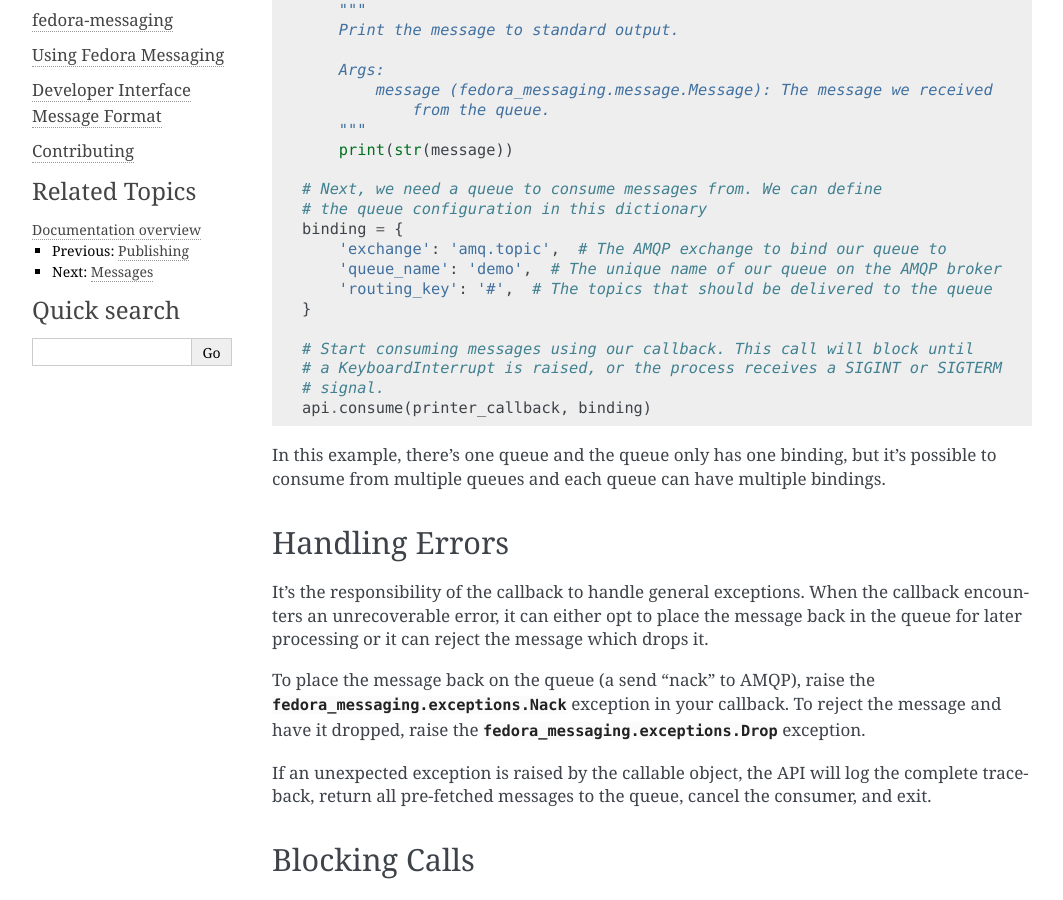
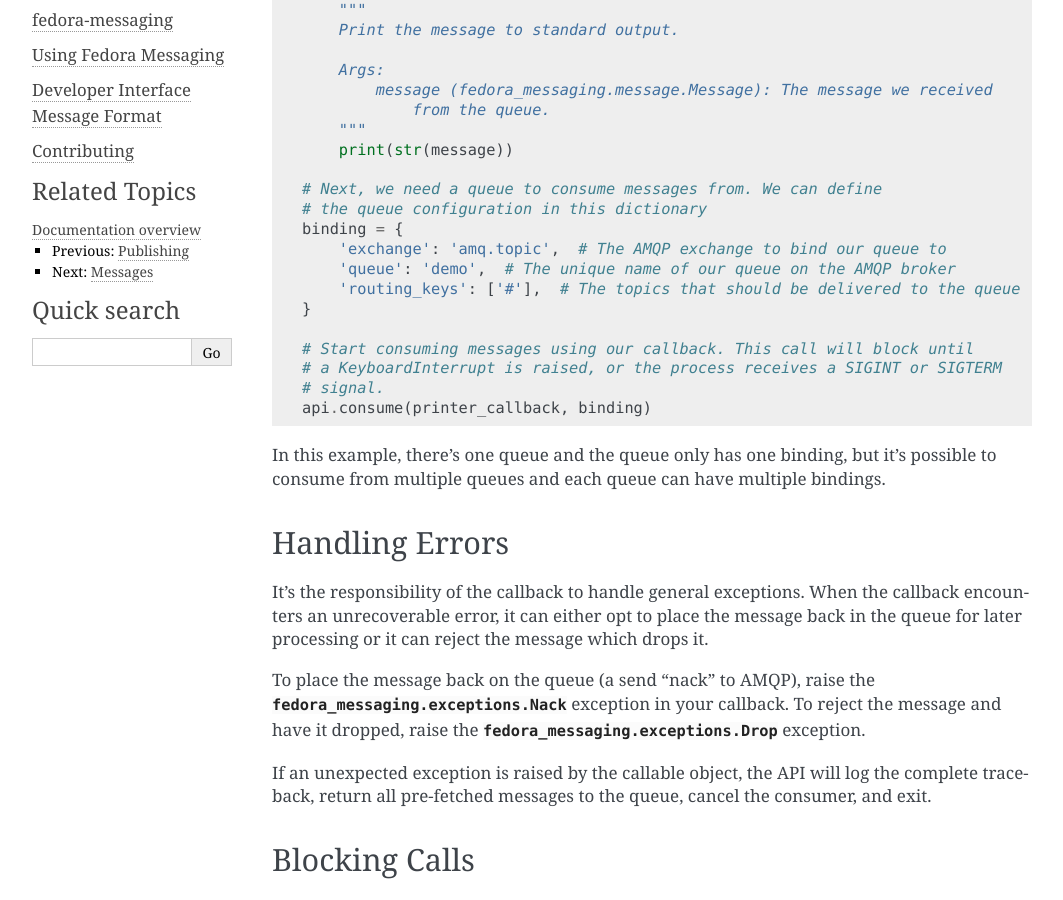
Before and after one commit to fedora-infra/fedora-messaging, a Sphinx documentation site: the page built from docs/consuming.rst, in a window 1280 px wide and 900 px high, scrolled down 569 px. Shown: the whole window, without its empty margins (98-1161 px from the left). Built offline with Sphinx 7.4.7, drawn with Linux system fonts in a browser that asks for light colours.

Commit message:
Correct cli consume bindings parameters
Signed-off-by: Sebastian Wojciechowski <s.wojciechowski89@gmail.com>

```diff
--- a/docs/consuming.rst
+++ b/docs/consuming.rst
@@ -43,8 +43,8 @@
     # the queue configuration in this dictionary
     binding = {
         'exchange': 'amq.topic',  # The AMQP exchange to bind our queue to
-        'queue_name': 'demo',  # The unique name of our queue on the AMQP broker
-        'routing_key': '#',  # The topics that should be delivered to the queue
+        'queue': 'demo',  # The unique name of our queue on the AMQP broker
+        'routing_keys': ['#'],  # The topics that should be delivered to the queue
     }
 
     # Start consuming messages using our callback. This call will block until
```
Also changed, not shown: 3 other files.
